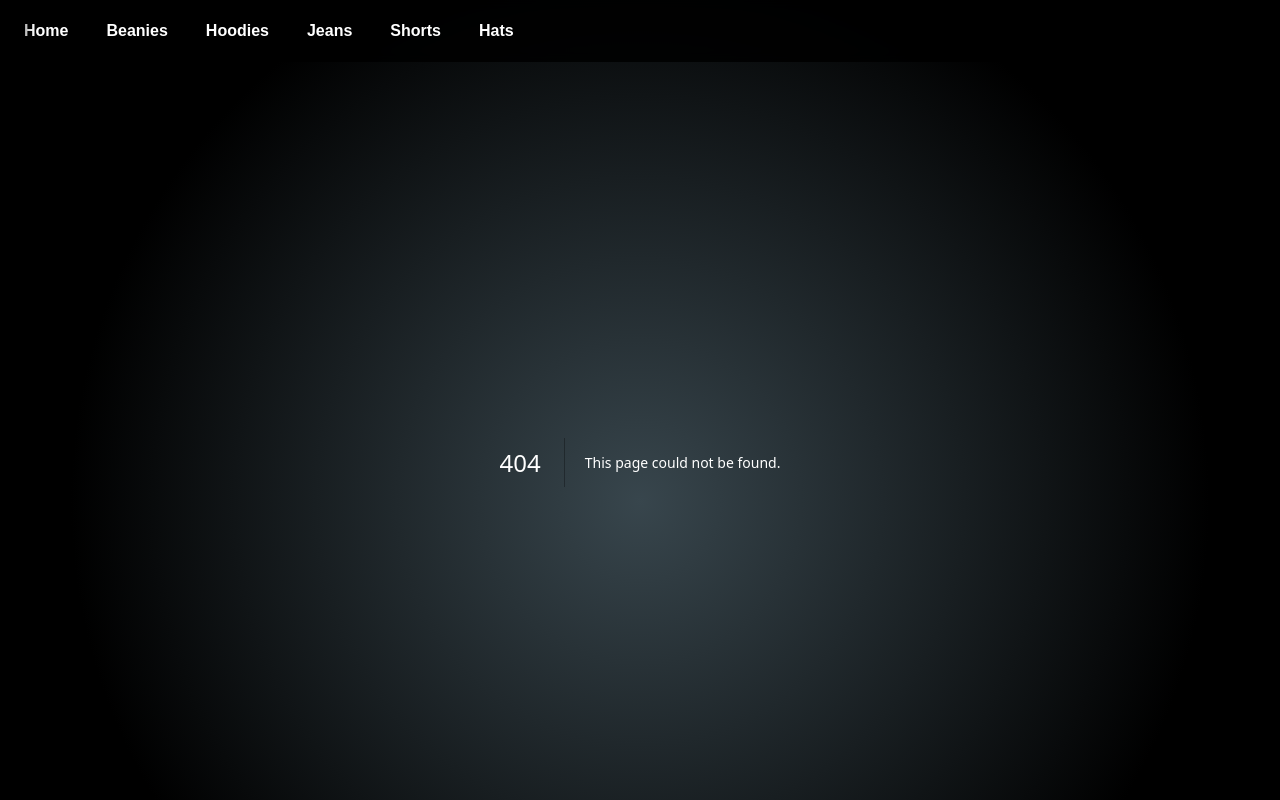
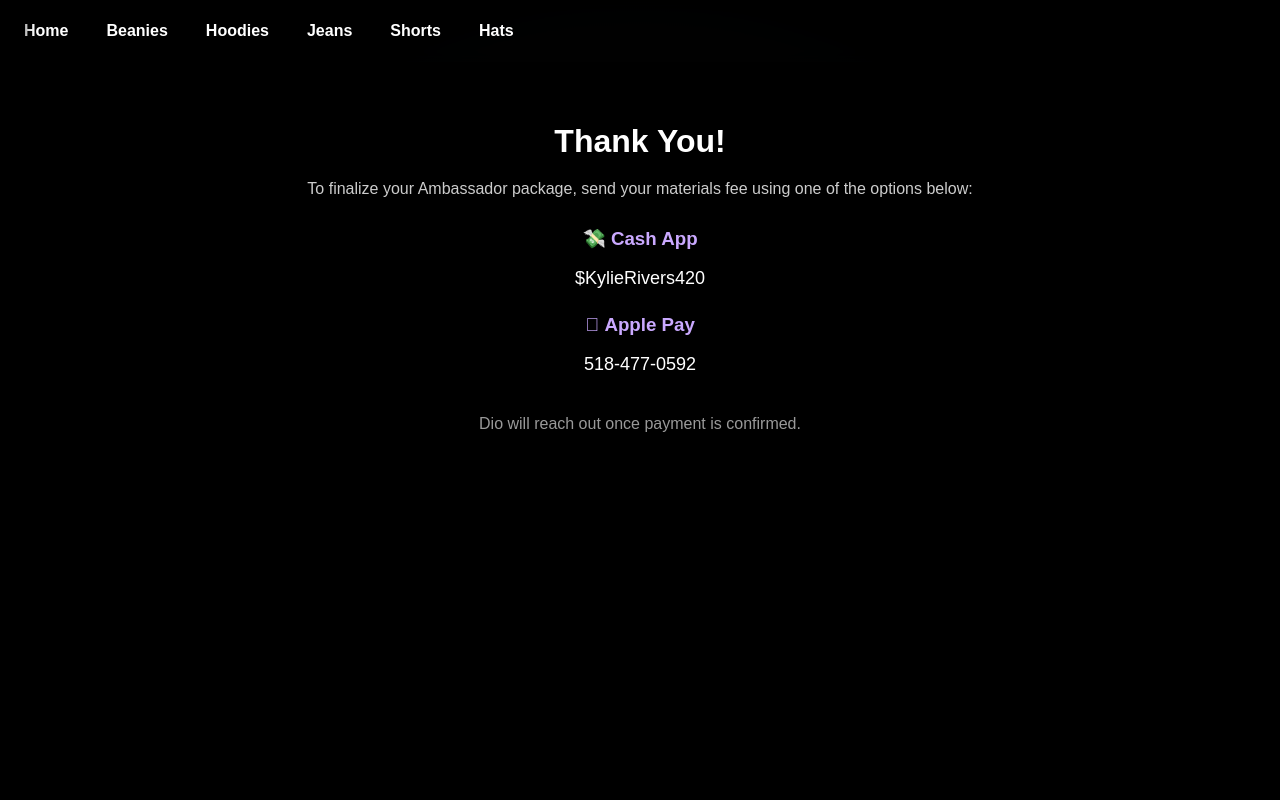
Before and after one commit to eightstudios-gittyhub/eightstudios-site, a Next.js app: page /ambassador-thanks in a window 1280 px wide. Before the commit this address had no page. Shown: the top 800 px of the page. Built offline with nearby package versions, Linux system fonts and the light colour scheme.

Commit message:
Create page.jsx

```diff
--- /dev/null
+++ b/app/ambassador-thanks/page.jsx
@@ -0,0 +1,34 @@
+export default function AmbassadorThanks() {
+  return (
+    <main
+      style={{
+        backgroundColor: "black",
+        color: "white",
+        minHeight: "100vh",
+        padding: "40px 20px",
+        textAlign: "center",
+      }}
+    >
+      <h1 style={{ fontSize: "32px", marginBottom: "20px" }}>Thank You!</h1>
+
+      <p style={{ marginBottom: "30px", opacity: 0.8 }}>
+        To finalize your Ambassador package, send your materials fee using one
+        of the options below:
+      </p>
+
+      <div style={{ marginBottom: "25px" }}>
+        <h3 style={{ marginBottom: "6px", color: "#caa9ff" }}>💸 Cash App</h3>
+        <p style={{ fontSize: "18px" }}>$KylieRivers420</p>
+      </div>
+
+      <div style={{ marginBottom: "25px" }}>
+        <h3 style={{ marginBottom: "6px", color: "#caa9ff" }}> Apple Pay</h3>
+        <p style={{ fontSize: "18px" }}>518-477-0592</p>
+      </div>
+
+      <p style={{ marginTop: "40px", opacity: 0.6 }}>
+        Dio will reach out once payment is confirmed.
+      </p>
+    </main>
+  );
+}
```
